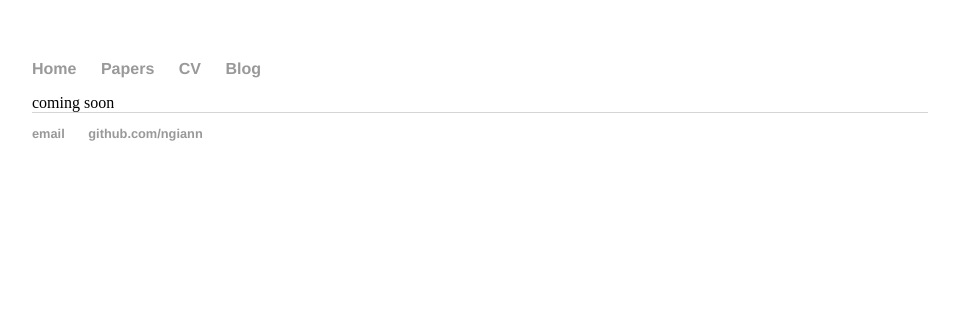
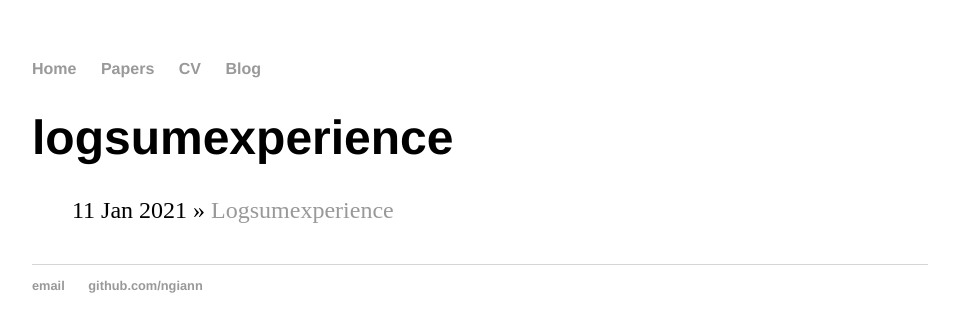
Before and after one commit to ngiann/ngiann.github.io, a Jekyll site: the page built from blog/index.html, in a window 1280 px wide. Shown: the top 332 px of the page, without its empty margins (160-1119 px from the left). Built offline with Jekyll 4.4.1, drawn with Linux system fonts in a browser that asks for light colours.

Commit message:
Update index.html

```diff
--- a/blog/index.html
+++ b/blog/index.html
@@ -1,6 +1,12 @@
 ---
 layout: default
-title: Nikos Gianniotis, Machine learning researcher
+title: logsumexperience
 ---
 
-coming soon
+<h1>{{ page.title }}</h1>
+	<ul class="posts">
+
+	  {% for post in site.posts %}
+	    <li><span>{{ post.date | date_to_string }}</span> » <a href="{{ post.url }}" title="{{ post.title }}">{{ post.title }}</a></li>
+	  {% endfor %}
+	</ul>
```
